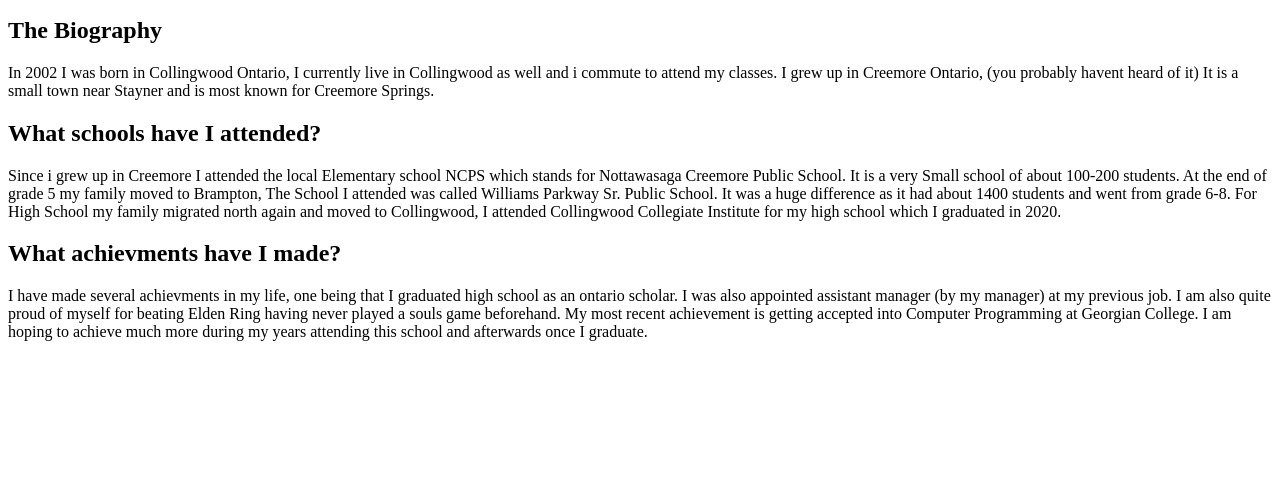
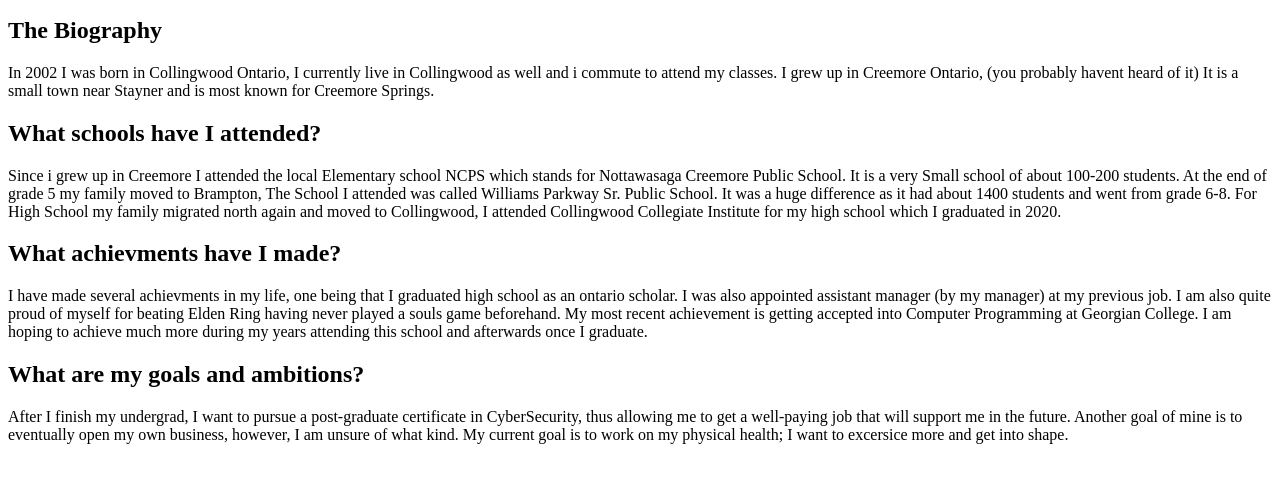
Before and after one commit to LoganDobson/lab-01, a plain HTML site: page index.html in a window 1280 px wide. Shown: the part 101-584 px from the top of the page. Drawn offline with Linux system fonts and the light colour scheme.

Commit message:
Added third paragraph

```diff
--- a/index.html
+++ b/index.html
@@ -47,6 +47,15 @@
 
         </p>
     </section>
+    <section>
+        <h2>What are my goals and ambitions?</h2>
+        <p>
+            After I finish my undergrad, I want to pursue a post-graduate certificate in CyberSecurity, thus allowing me to get a
+            well-paying job that will support me in the future. Another goal of mine is to eventually open my own business,
+            however, I am unsure of what kind. My current goal is to work on my physical health; I want to excersice
+            more and get into shape.
+        </p>
+    </section>
 </body>
 
 </html>
```
